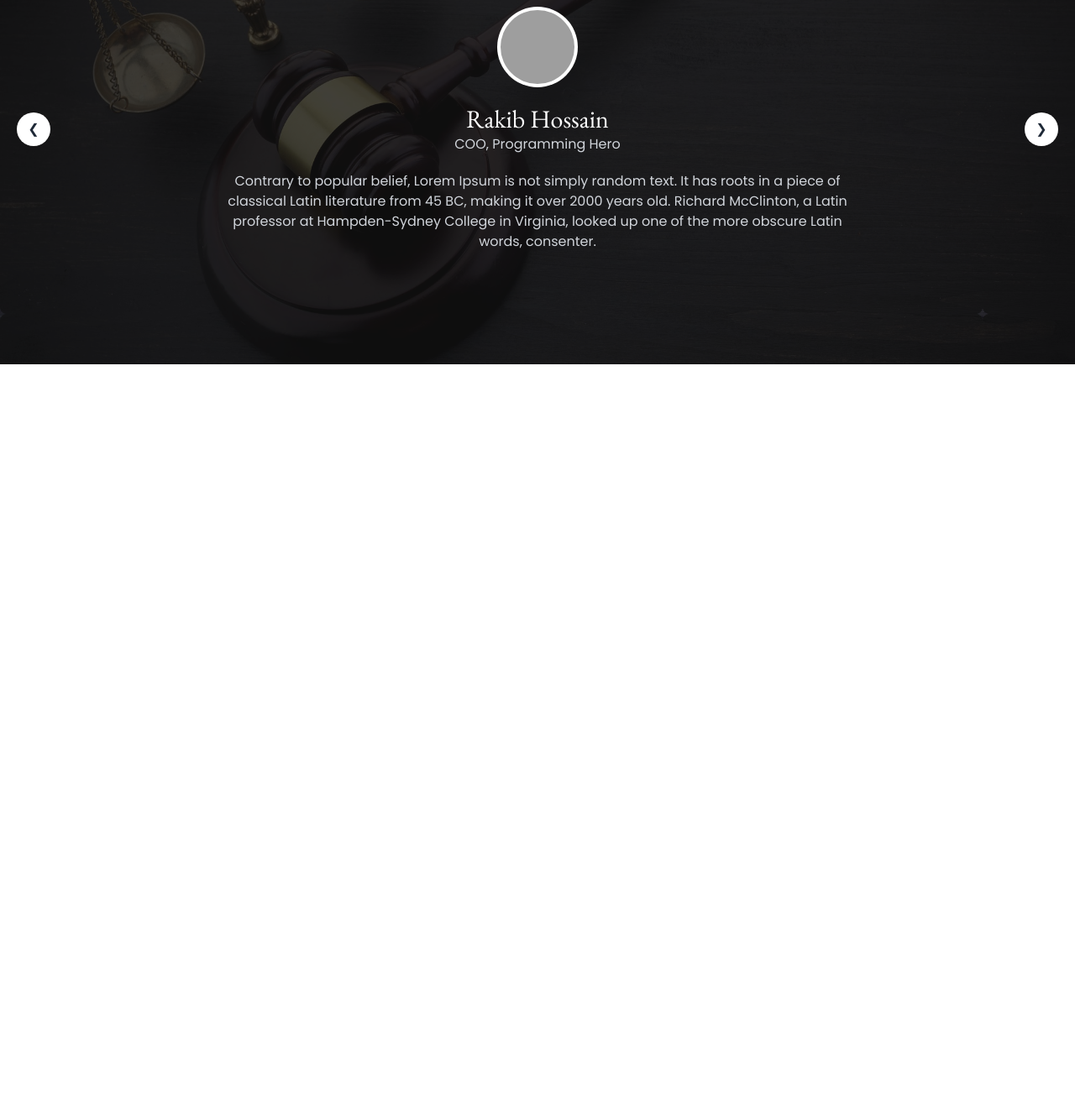
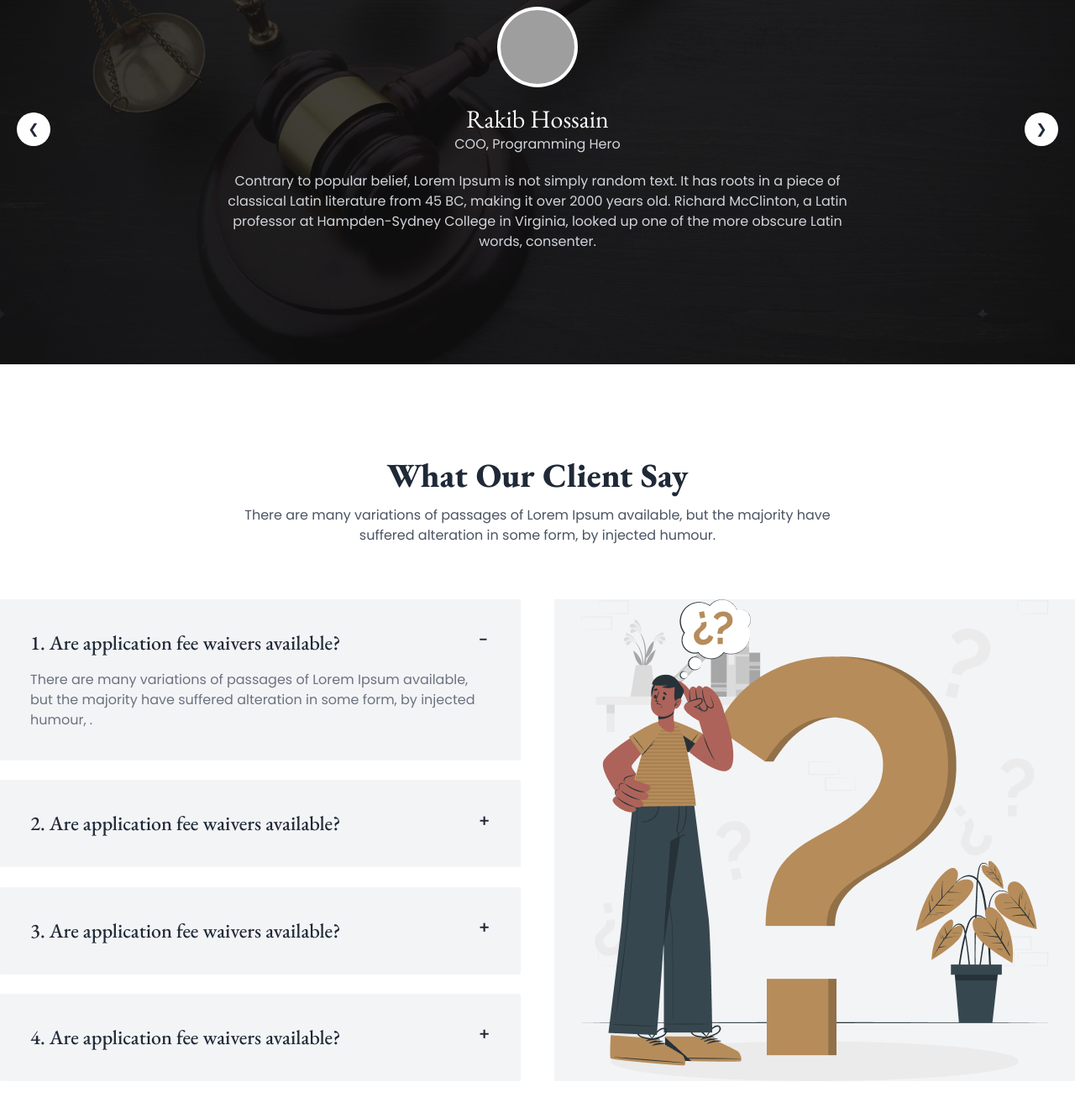
Before and after one commit to ahmedinfa/Legal-Solution-Website, a plain HTML site: page index.html in a window 1280 px wide. Shown: the part 2267-3593 px from the top of the page at 84% size. Before the commit the page ends 2749 px from the top, so only its background shows below. Drawn offline with nearby package versions, Linux system fonts and the light colour scheme; grey boxes are pictures that could not be loaded.

Commit message:
add FAQ section

```diff
--- a/index.html
+++ b/index.html
@@ -504,6 +504,108 @@
           </div>
         </div>
       </section>
+
+      <!-- FAQ Section -->
+      <section class="h-fit py-6 lg:py-16">
+        <!-- section heading -->
+        <div class="text-center w-7/12 sm:w-10/12 lg:w-7/12 mx-auto">
+          <h2
+            class="eb-garamond text-3xl sm:text-4xl md:text-[40px] font-extrabold"
+          >
+            What Our Client Say
+          </h2>
+          <p class="text-xs sm:text-sm lg:text-base text-gray-600 mt-4">
+            There are many variations of passages of Lorem Ipsum available, but
+            the majority have suffered alteration in some form, by injected
+            humour.
+          </p>
+        </div>
+        <!-- accordion container -->
+        <div class="mt-16 h-fit grid grid-cols-1 lg:grid-cols-2 gap-10">
+          <!-- accordion -->
+          <div class="flex flex-col justify-between gap-5 lg:gap-0">
+            <!-- item1 -->
+            <div
+              class="collapse collapse-plus bg-gray-100 rounded-sm p-2 sm:p-5"
+            >
+              <input type="radio" name="my-accordion-3" checked="checked" />
+              <div class="collapse-title text-xl font-medium">
+                <h3 class="eb-garamond text-base sm:text-2xl">
+                  1. Are application fee waivers available?
+                </h3>
+              </div>
+              <div class="collapse-content">
+                <p class="text-xs sm:text-base text-gray-500">
+                  There are many variations of passages of Lorem Ipsum
+                  available, but the majority have suffered alteration in some
+                  form, by injected humour, .
+                </p>
+              </div>
+            </div>
+            <!-- item2 -->
+            <div
+              class="collapse collapse-plus bg-gray-100 rounded-sm p-2 sm:p-5"
+            >
+              <input type="radio" name="my-accordion-3" />
+              <div class="collapse-title text-xl font-medium">
+                <h3 class="eb-garamond text-base sm:text-2xl">
+                  2. Are application fee waivers available?
+                </h3>
+              </div>
+              <div class="collapse-content">
+                <p class="text-xs sm:text-base text-gray-500">
+                  There are many variations of passages of Lorem Ipsum
+                  available, but the majority have suffered alteration in some
+                  form, by injected humour, .
+                </p>
+              </div>
+            </div>
+            <!-- item3 -->
+            <div
+              class="collapse collapse-plus bg-gray-100 rounded-sm p-2 sm:p-5"
+            >
+              <input type="radio" name="my-accordion-3" />
+              <div class="collapse-title text-xl font-medium">
+                <h3 class="eb-garamond text-base sm:text-2xl">
+                  3. Are application fee waivers available?
+                </h3>
+              </div>
+              <div class="collapse-content">
+                <p class="text-xs sm:text-base text-gray-500">
+                  There are many variations of passages of Lorem Ipsum
+                  available, but the majority have suffered alteration in some
+                  form, by injected humour, .
+                </p>
+              </div>
+            </div>
+            <!-- item4 -->
+            <div
+              class="collapse collapse-plus bg-gray-100 rounded-sm p-2 sm:p-5"
+            >
+              <input type="radio" name="my-accordion-3" />
+              <div class="collapse-title text-xl font-medium">
+                <h3 class="eb-garamond text-base sm:text-2xl">
+                  4. Are application fee waivers available?
+                </h3>
+              </div>
+              <div class="collapse-content">
+                <p class="text-xs sm:text-base text-gray-500">
+                  There are many variations of passages of Lorem Ipsum
+                  available, but the majority have suffered alteration in some
+                  form, by injected humour, .
+                </p>
+              </div>
+            </div>
+          </div>
+
+          <!-- image -->
+          <div
+            class="w-full h-fit bg-gray-100 flex justify-center items-center"
+          >
+            <img src="images/faq.png" alt="FAQ image" />
+          </div>
+        </div>
+      </section>
     </main>
     <!-- footer -->
     <footer></footer>
```
